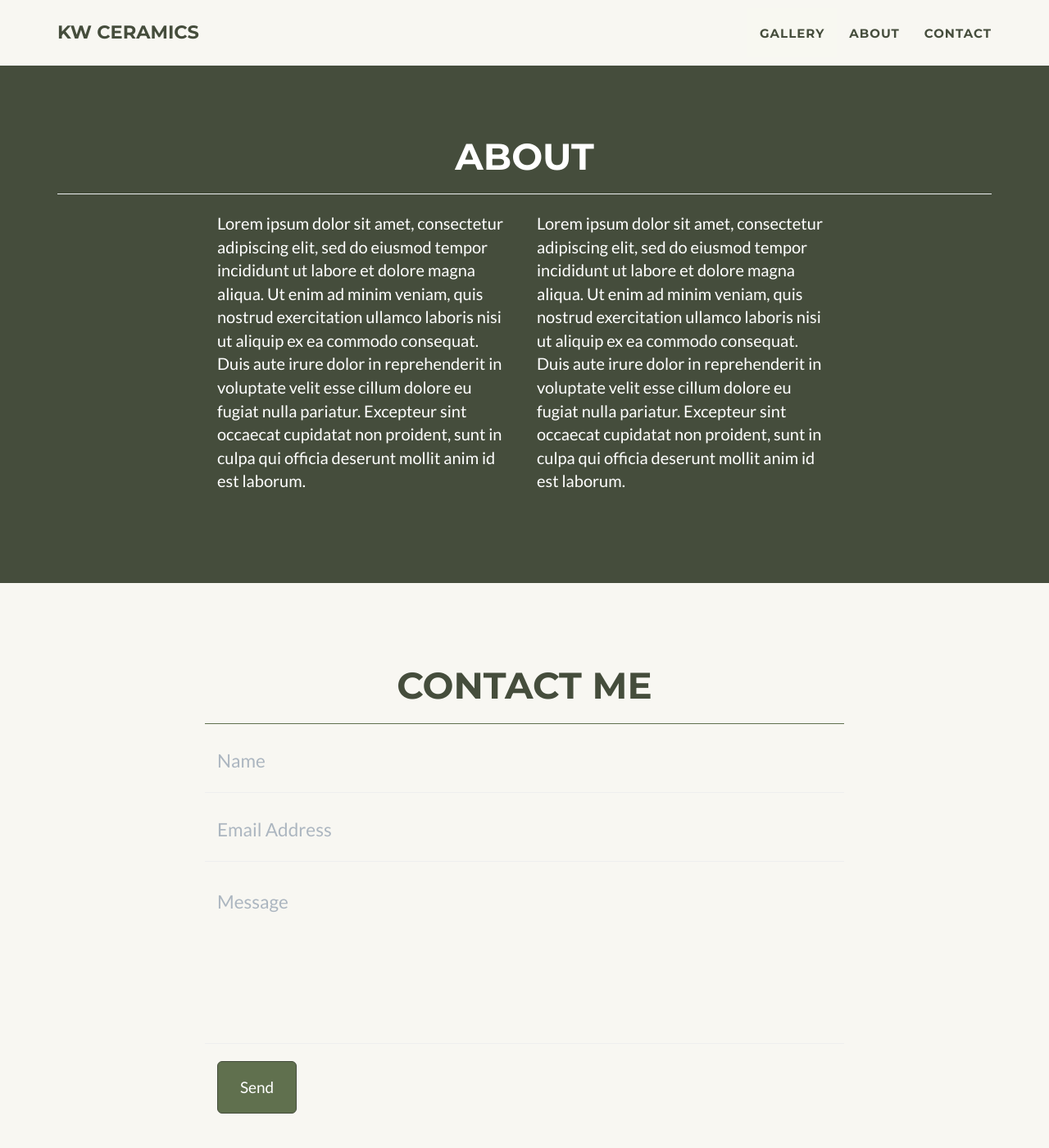
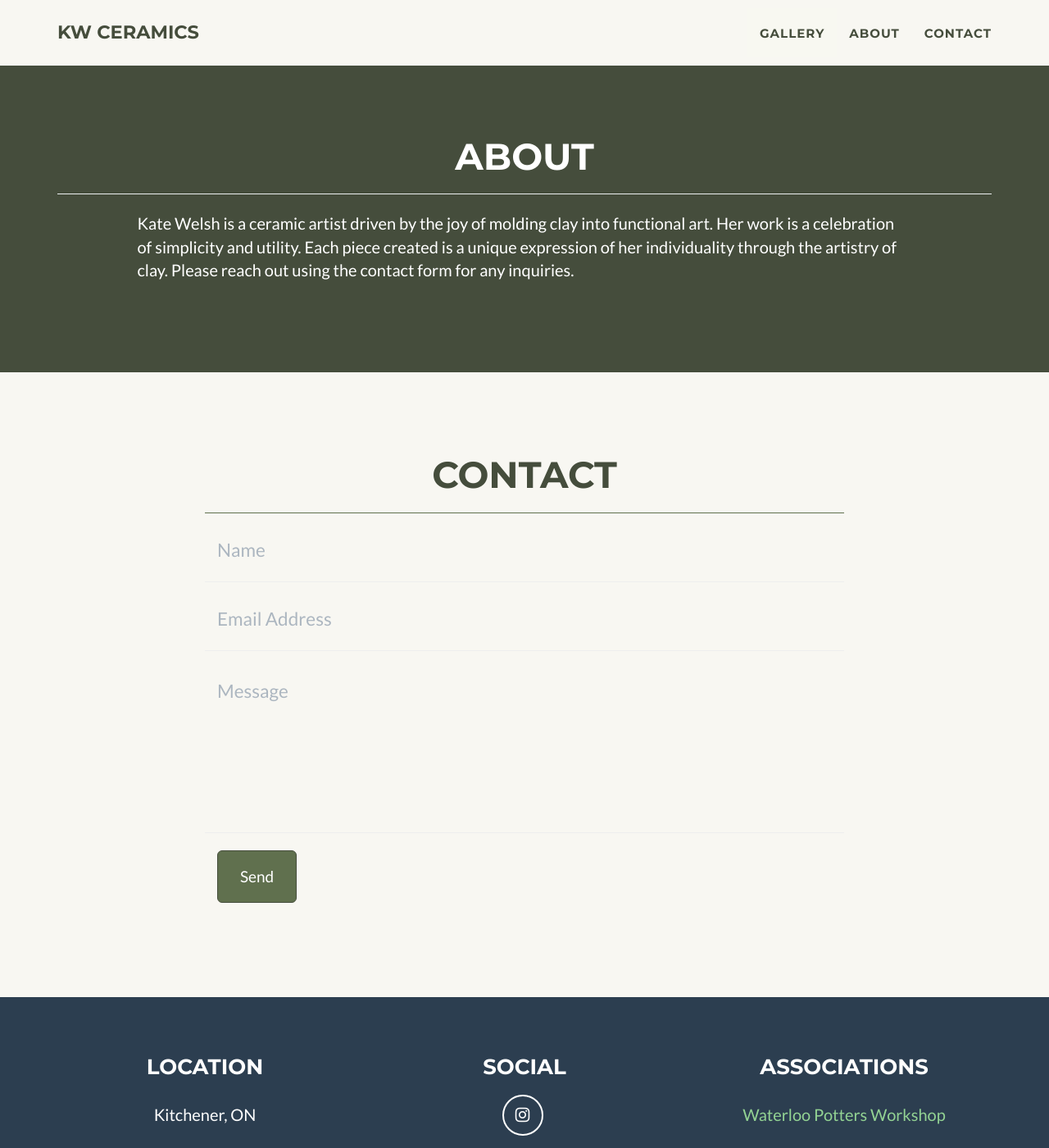
Before and after one commit to vincentvandough/kwceramics, a Jekyll site: the page built from _posts/2014-07-18-project-1.markdown, in a window 1280 px wide and 1400 px high, scrolled down 1877 px. Shown: the whole window at 82% size. Built offline with Jekyll 4.4.1, drawn with Linux system fonts in a browser that asks for light colours.

Commit message:
About blurbs

```diff
--- a/_includes/about.html
+++ b/_includes/about.html
@@ -8,19 +8,10 @@
       </div>
     </div>
     <div class="row">
-      <div class="col-lg-4 col-lg-offset-2">
-        <p>Lorem ipsum dolor sit amet, consectetur adipiscing elit, sed do eiusmod tempor incididunt ut labore et dolore
-          magna aliqua. Ut enim ad minim veniam, quis nostrud exercitation ullamco laboris nisi ut aliquip ex ea commodo
-          consequat. Duis aute irure dolor in reprehenderit in voluptate velit esse cillum dolore eu fugiat nulla
-          pariatur. Excepteur sint occaecat cupidatat non proident, sunt in culpa qui officia deserunt mollit anim id
-          est laborum.</p>
-      </div>
-      <div class="col-lg-4">
-        <p>Lorem ipsum dolor sit amet, consectetur adipiscing elit, sed do eiusmod tempor incididunt ut labore et dolore
-          magna aliqua. Ut enim ad minim veniam, quis nostrud exercitation ullamco laboris nisi ut aliquip ex ea commodo
-          consequat. Duis aute irure dolor in reprehenderit in voluptate velit esse cillum dolore eu fugiat nulla
-          pariatur. Excepteur sint occaecat cupidatat non proident, sunt in culpa qui officia deserunt mollit anim id
-          est laborum.</p>
+      <div class="col-md-10 col-md-offset-1">
+        <p>Kate Welsh is a ceramic artist driven by the joy of molding clay into functional art. Her work is a
+          celebration of simplicity and utility. Each piece created is a unique expression of her individuality
+          through the artistry of clay. Please reach out using the contact form for any inquiries.</p>
       </div>
     </div>
   </div>
--- a/_includes/contact_static.html
+++ b/_includes/contact_static.html
@@ -3,7 +3,7 @@
   <div class="container">
     <div class="row">
       <div class="col-lg-12 text-center">
-        <h2>Contact Me</h2>
+        <h2>Contact</h2>
         <br />
       </div>
     </div>
```
